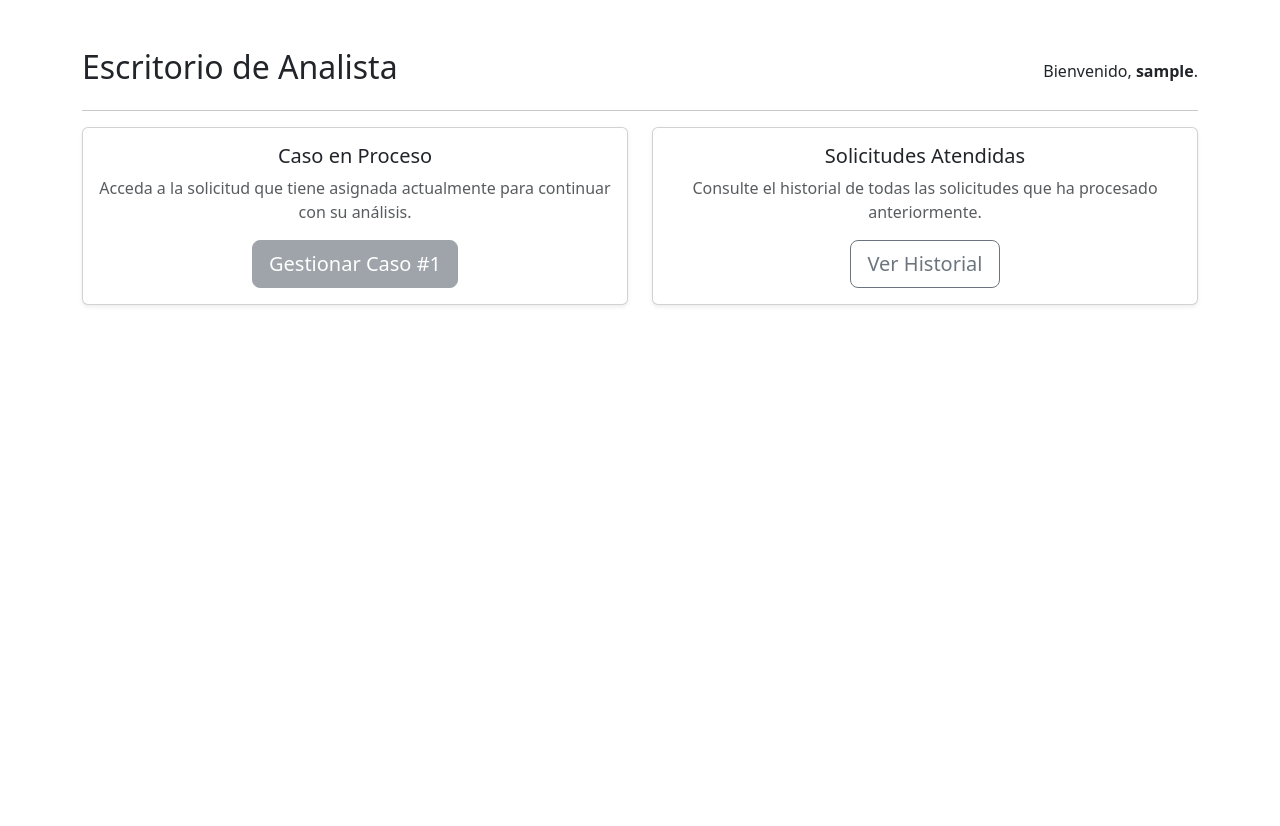
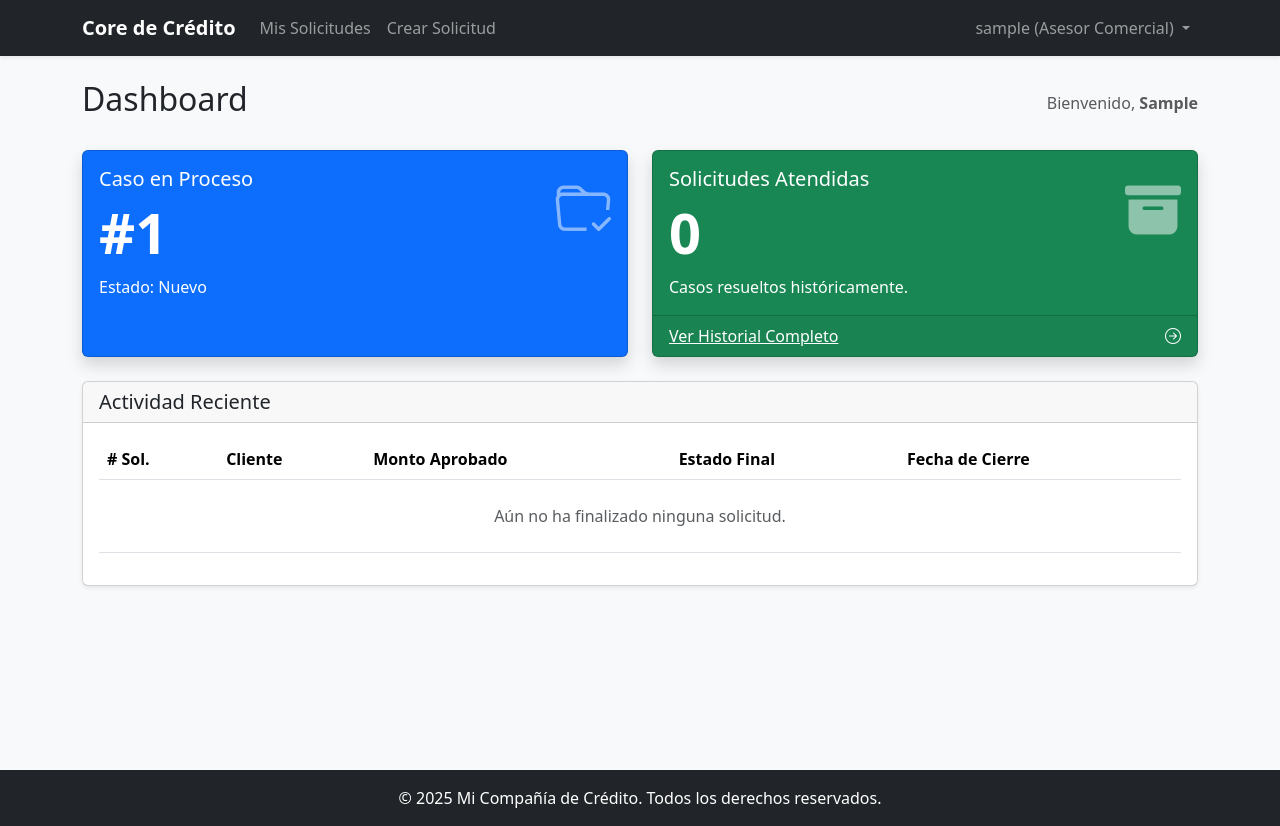
Before and after one commit to Santiago-caicedo/global_credito, a Django app: page /solicitudes/analista/escritorio/ in a window 1280 px wide. Before the commit the page ends 306 px from the top, so only its background shows below. Run offline with Django 5.2, Linux system fonts and the light colour scheme; a user stored in the database is signed in; tables that the repository leaves empty hold one stand-in row (values such as "Sample post").

Commit message:
version funcional con re diseño de analista escritorio

```diff
--- a/core_credito/core_credito/settings.py
+++ b/core_credito/core_credito/settings.py
@@ -59,10 +59,11 @@ ROOT_URLCONF = 'core_credito.urls'
 TEMPLATES = [
     {
         'BACKEND': 'django.template.backends.django.DjangoTemplates',
-        'DIRS': [],
+        'DIRS': [BASE_DIR / 'templates'],
         'APP_DIRS': True,
         'OPTIONS': {
             'context_processors': [
+                'django.template.context_processors.debug',
                 'django.template.context_processors.request',
                 'django.contrib.auth.context_processors.auth',
                 'django.contrib.messages.context_processors.messages',
--- a/core_credito/creditos/templates/creditos/analista_escritorio.html
+++ b/core_credito/creditos/templates/creditos/analista_escritorio.html
@@ -1,70 +1,90 @@
-<!DOCTYPE html>
-<html lang="es">
-<head>
-    <meta charset="UTF-8">
-    <meta name="viewport" content="width=device-width, initial-scale=1.0">
-    <title>Escritorio de Analista</title>
-    <link href="https://cdn.jsdelivr.net/npm/bootstrap@5.3.3/dist/css/bootstrap.min.css" rel="stylesheet">
-    {% load humanize %}
-</head>
-<body>
-<div class="container mt-5">
-    <div class="d-flex justify-content-between align-items-center">
-        <h2>Escritorio de Analista</h2>
-        <p class="m-0">Bienvenido, <strong>{{ request.user.username }}</strong>.</p>
+{% extends 'base.html' %}
+{% load humanize %}
+
+{% block title %}Dashboard de Analista{% endblock %}
+
+{% block content %}
+
+    <!-- Encabezado -->
+    <div class="d-flex justify-content-between align-items-center mb-4">
+        <h1 class="h2">Dashboard</h1>
+        <p class="text-muted mb-0">Bienvenido, <strong>{{ request.user.first_name|default:request.user.username }}</strong></p>
     </div>
-    <hr>
 
-    <div class="row g-4">
-        <!-- Tarjeta para el Caso Activo -->
+    <!-- Tarjetas de Estadísticas -->
+    <div class="row g-4 mb-4">
         <div class="col-md-6">
-            <div class="card h-100 shadow-sm">
-                <div class="card-body text-center d-flex flex-column">
-                    <h5 class="card-title">Caso en Proceso</h5>
-                    <p class="card-text text-muted">Acceda a la solicitud que tiene asignada actualmente para continuar con su análisis.</p>
-                    <div class="mt-auto">
-                        {% if solicitud_actual %}
-
-                            <!-- ========================================================== -->
-                            <!--    AQUÍ ESTÁ LA LÓGICA DEL BOTÓN INTELIGENTE              -->
-                            <!-- ========================================================== -->
-                            {% if solicitud_actual.estado == 'EN_ANALISIS' %}
-                                <a href="{% url 'analista_caso_activo' %}" class="btn btn-primary btn-lg">Gestionar Caso #{{ solicitud_actual.id }}</a>
-
-                            {% elif solicitud_actual.estado == 'PREAPROBADO' %}
-                                <a href="{% url 'capacidad_pago' solicitud_actual.id %}" class="btn btn-info btn-lg">Analizar Capacidad de Pago #{{ solicitud_actual.id }}</a>
-
-                            {% elif solicitud_actual.estado == 'EN_VALIDACION_DOCS' %}
-                                <a href="{% url 'validacion_final' solicitud_actual.id %}" class="btn btn-success btn-lg">Validar Documentos Finales #{{ solicitud_actual.id }}</a>
-
+            <div class="card text-white bg-primary shadow h-100">
+                <div class="card-body">
+                    <div class="d-flex justify-content-between">
+                        <div>
+                            <h5 class="card-title">Caso en Proceso</h5>
+                            {% if solicitud_actual %}
+                                <h2 class="display-4 fw-bold">#{{ solicitud_actual.id }}</h2>
+                                <p class="mb-0">Estado: {{ solicitud_actual.get_estado_display }}</p>
                             {% else %}
-                                <!-- Botón por defecto si el estado es otro -->
-                                <a href="#" class="btn btn-secondary btn-lg disabled">Gestionar Caso #{{ solicitud_actual.id }}</a>
+                                <h2 class="display-4 fw-bold">Libre</h2>
+                                <p class="mb-0">No hay casos asignados.</p>
                             {% endif %}
-                            <!-- ========================================================== -->
-
-                        {% else %}
-                            <a href="#" class="btn btn-outline-primary btn-lg disabled" tabindex="-1">No hay casos asignados</a>
-                        {% endif %}
+                        </div>
+                        <i class="bi bi-folder-check" style="font-size: 3.5rem; opacity: 0.5;"></i>
                     </div>
                 </div>
+                {% if solicitud_actual %}
+                    {% if solicitud_actual.estado == 'EN_ANALISIS' %}
+                        <a href="{% url 'analista_caso_activo' %}" class="card-footer text-white d-flex justify-content-between"><span>Continuar Análisis</span> <i class="bi bi-arrow-right-circle"></i></a>
+                    {% elif solicitud_actual.estado == 'PREAPROBADO' %}
+                        <a href="{% url 'capacidad_pago' solicitud_actual.id %}" class="card-footer text-white d-flex justify-content-between"><span>Analizar Capacidad de Pago</span> <i class="bi bi-arrow-right-circle"></i></a>
+                    {% elif solicitud_actual.estado == 'EN_VALIDACION_DOCS' %}
+                        <a href="{% url 'validacion_final' solicitud_actual.id %}" class="card-footer text-white d-flex justify-content-between"><span>Validar Documentos Finales</span> <i class="bi bi-arrow-right-circle"></i></a>
+                    {% endif %}
+                {% endif %}
             </div>
         </div>
-
-        <!-- Tarjeta para el Historial -->
         <div class="col-md-6">
-            <div class="card h-100 shadow-sm">
-                <div class="card-body text-center d-flex flex-column">
-                    <h5 class="card-title">Solicitudes Atendidas</h5>
-                    <p class="card-text text-muted">Consulte el historial de todas las solicitudes que ha procesado anteriormente.</p>
-                    <div class="mt-auto">
-                        <a href="{% url 'historial_analista' %}" class="btn btn-outline-secondary btn-lg">Ver Historial</a>
+            <div class="card text-white bg-success shadow h-100">
+                <div class="card-body">
+                    <div class="d-flex justify-content-between">
+                        <div>
+                            <h5 class="card-title">Solicitudes Atendidas</h5>
+                            <h2 class="display-4 fw-bold">{{ solicitudes_atendidas_count }}</h2>
+                            <p class="mb-0">Casos resueltos históricamente.</p>
+                        </div>
+                        <i class="bi bi-archive-fill" style="font-size: 3.5rem; opacity: 0.5;"></i>
                     </div>
                 </div>
+                <a href="{% url 'historial_analista' %}" class="card-footer text-white d-flex justify-content-between">
+                    <span>Ver Historial Completo</span> <i class="bi bi-arrow-right-circle"></i>
+                </a>
             </div>
         </div>
     </div>
-</div>
-<script src="https://cdn.jsdelivr.net/npm/bootstrap@5.3.3/dist/js/bootstrap.bundle.min.js"></script>
-</body>
-</html>
+
+    <!-- Tabla de Actividad Reciente -->
+    <div class="card shadow-sm">
+        <div class="card-header">
+            <h5 class="mb-0">Actividad Reciente</h5>
+        </div>
+        <div class="card-body">
+            <div class="table-responsive">
+                <table class="table table-hover">
+                    <thead><tr><th># Sol.</th><th>Cliente</th><th>Monto Aprobado</th><th>Estado Final</th><th>Fecha de Cierre</th></tr></thead>
+                    <tbody>
+                        {% for solicitud in ultimas_solicitudes %}
+                        <tr>
+                            <td>{{ solicitud.id }}</td>
+                            <td>{{ solicitud.nombre_completo }}</td>
+                            <td>${{ solicitud.monto_aprobado_calculado|default:"N/A"|intcomma }}</td>
+                            <td><span class="badge {{ solicitud.get_estado_color_class }}">{{ solicitud.get_estado_display }}</span></td>
+                            <td>{{ solicitud.fecha_actualizacion|date:"Y-m-d" }}</td>
+                        </tr>
+                        {% empty %}
+                        <tr><td colspan="5" class="text-center text-muted p-4">Aún no ha finalizado ninguna solicitud.</td></tr>
+                        {% endfor %}
+                    </tbody>
+                </table>
+            </div>
+        </div>
+    </div>
+
+{% endblock %}
--- a/core_credito/creditos/views.py
+++ b/core_credito/creditos/views.py
@@ -624,14 +624,37 @@ def validacion_final_view(request, solicitud_id):
 @login_required
 def analista_escritorio_view(request):
     """
-    La nueva página de inicio para el analista. Actúa como un centro de control.
+    El nuevo escritorio del analista, con estadísticas y un diseño profesional.
     """
     solicitud_actual = None
     if hasattr(request.user, 'perfil'):
         solicitud_actual = request.user.perfil.solicitud_actual
 
+    # --- LÓGICA AÑADIDA PARA LAS ESTADÍSTICAS ---
+    # Estados que consideramos "finalizados" desde la perspectiva del analista
+    estados_finalizados = [
+        SolicitudCredito.ESTADO_RECHAZADO_ANALISTA,
+        SolicitudCredito.ESTADO_APROBADO,
+        SolicitudCredito.ESTADO_RECHAZADO_DIRECTOR,
+    ]
+
+    # Contamos cuántas solicitudes ha atendido el analista
+    solicitudes_atendidas_count = SolicitudCredito.objects.filter(
+        analista_asignado=request.user,
+        estado__in=estados_finalizados
+    ).count()
+
+    # Obtenemos las últimas 5 solicitudes atendidas para la tabla de historial rápido
+    ultimas_solicitudes_atendidas = SolicitudCredito.objects.filter(
+        analista_asignado=request.user,
+        estado__in=estados_finalizados
+    ).order_by('-fecha_actualizacion')[:5]
+    # ------------------------------------------------
+
     contexto = {
-        'solicitud_actual': solicitud_actual
+        'solicitud_actual': solicitud_actual,
+        'solicitudes_atendidas_count': solicitudes_atendidas_count,
+        'ultimas_solicitudes': ultimas_solicitudes_atendidas,
     }
     return render(request, 'creditos/analista_escritorio.html', contexto)
 
--- /dev/null
+++ b/core_credito/templates/base.html
@@ -0,0 +1,46 @@
+<!DOCTYPE html>
+<html lang="es">
+<head>
+    <meta charset="UTF-8">
+    <meta name="viewport" content="width=device-width, initial-scale=1.0">
+    <!-- El título de la página será dinámico -->
+    <title>{% block title %}Core de Crédito{% endblock %}</title>
+
+    <!-- Bootstrap CSS -->
+    <link href="https://cdn.jsdelivr.net/npm/bootstrap@5.3.3/dist/css/bootstrap.min.css" rel="stylesheet">
+
+    <link rel="stylesheet" href="https://cdn.jsdelivr.net/npm/bootstrap-icons@1.11.3/font/bootstrap-icons.min.css">
+
+    <!-- Estilos personalizados (opcional, para el futuro) -->
+    <style>
+        body {
+            background-color: #f8f9fa;
+        }
+        .content-wrapper {
+            min-height: calc(100vh - 110px); /* Ajusta para la altura del footer */
+        }
+    </style>
+</head>
+<body>
+
+    <!-- Barra de Navegación -->
+    {% include 'partials/_navbar.html' %}
+
+    <!-- Contenedor Principal -->
+    <div class="content-wrapper">
+        <main class="container mt-4 mb-5">
+            {# Aquí es donde cada página insertará su contenido específico #}
+            {% block content %}
+            {% endblock %}
+        </main>
+    </div>
+
+    <!-- Pie de Página -->
+    <footer class="bg-dark text-white text-center p-3 mt-auto">
+        <p class="mb-0">&copy; {% now "Y" %} Mi Compañía de Crédito. Todos los derechos reservados.</p>
+    </footer>
+
+    <!-- Bootstrap JS -->
+    <script src="https://cdn.jsdelivr.net/npm/bootstrap@5.3.3/dist/js/bootstrap.bundle.min.js"></script>
+</body>
+</html>
--- /dev/null
+++ b/core_credito/templates/partials/_navbar.html
@@ -0,0 +1,41 @@
+<nav class="navbar navbar-expand-lg navbar-dark bg-dark shadow-sm">
+    <div class="container">
+        <a class="navbar-brand fw-bold" href="#">Core de Crédito</a>
+        <button class="navbar-toggler" type="button" data-bs-toggle="collapse" data-bs-target="#navbarNav">
+            <span class="navbar-toggler-icon"></span>
+        </button>
+        <div class="collapse navbar-collapse" id="navbarNav">
+            <!-- Enlaces que cambian según el rol -->
+            <ul class="navbar-nav me-auto mb-2 mb-lg-0">
+                {% if user.is_authenticated %}
+                    {% if user.perfil.rol == 'ASESOR' %}
+                        <li class="nav-item"><a class="nav-link" href="{% url 'listar_solicitudes' %}">Mis Solicitudes</a></li>
+                        <li class="nav-item"><a class="nav-link" href="{% url 'crear_solicitud' %}">Crear Solicitud</a></li>
+                    {% elif user.perfil.rol == 'ANALISTA' %}
+                        <li class="nav-item"><a class="nav-link" href="{% url 'analista_escritorio' %}">Mi Escritorio</a></li>
+                    {% elif user.perfil.rol == 'DIRECTOR' %}
+                        <li class="nav-item"><a class="nav-link" href="{% url 'director_escritorio' %}">Mi Escritorio</a></li>
+                    {% endif %}
+                {% endif %}
+            </ul>
+
+            <!-- Información del Usuario y Logout -->
+            <ul class="navbar-nav">
+                {% if user.is_authenticated %}
+                    <li class="nav-item dropdown">
+                        <a class="nav-link dropdown-toggle" href="#" role="button" data-bs-toggle="dropdown">
+                            {{ user.username }} ({{ user.perfil.get_rol_display }})
+                        </a>
+                        <ul class="dropdown-menu dropdown-menu-end">
+                            <li><a class="dropdown-item" href="{% url 'admin:logout' %}">Cerrar Sesión</a></li>
+                        </ul>
+                    </li>
+                {% else %}
+                    <li class="nav-item">
+                        <a class="nav-link" href="{% url 'admin:login' %}">Iniciar Sesión</a>
+                    </li>
+                {% endif %}
+            </ul>
+        </div>
+    </div>
+</nav>
```
